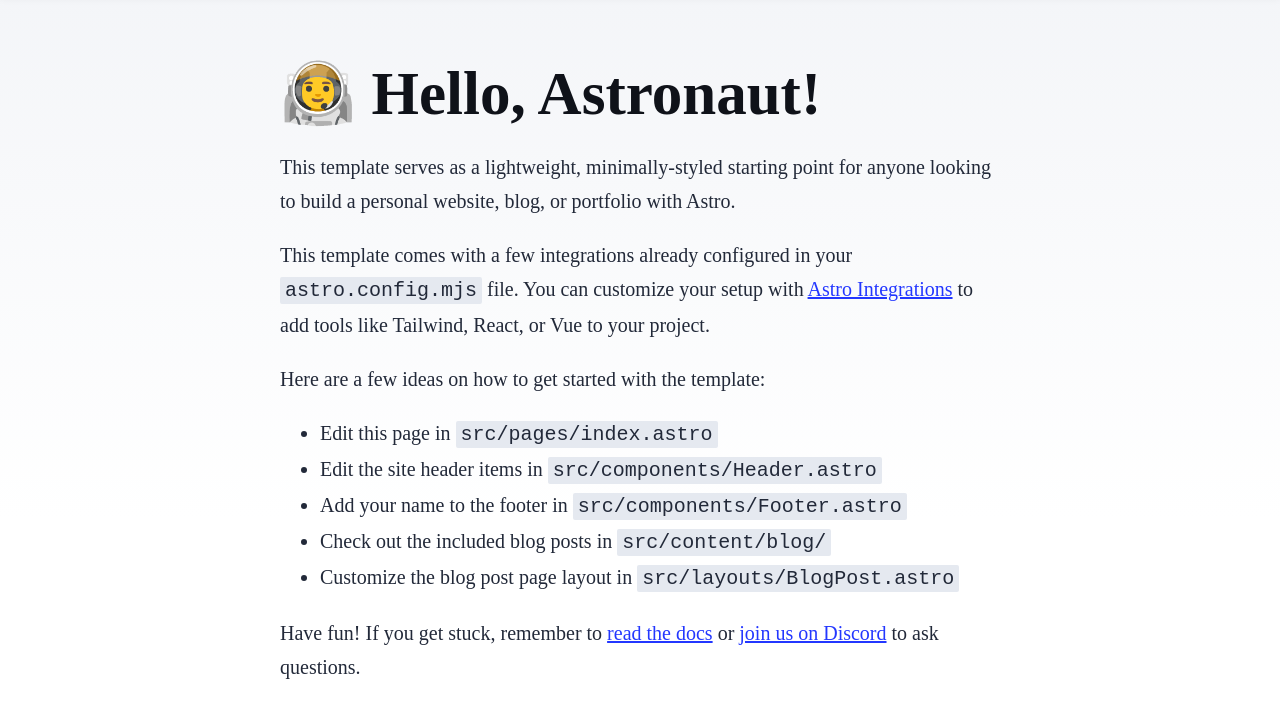
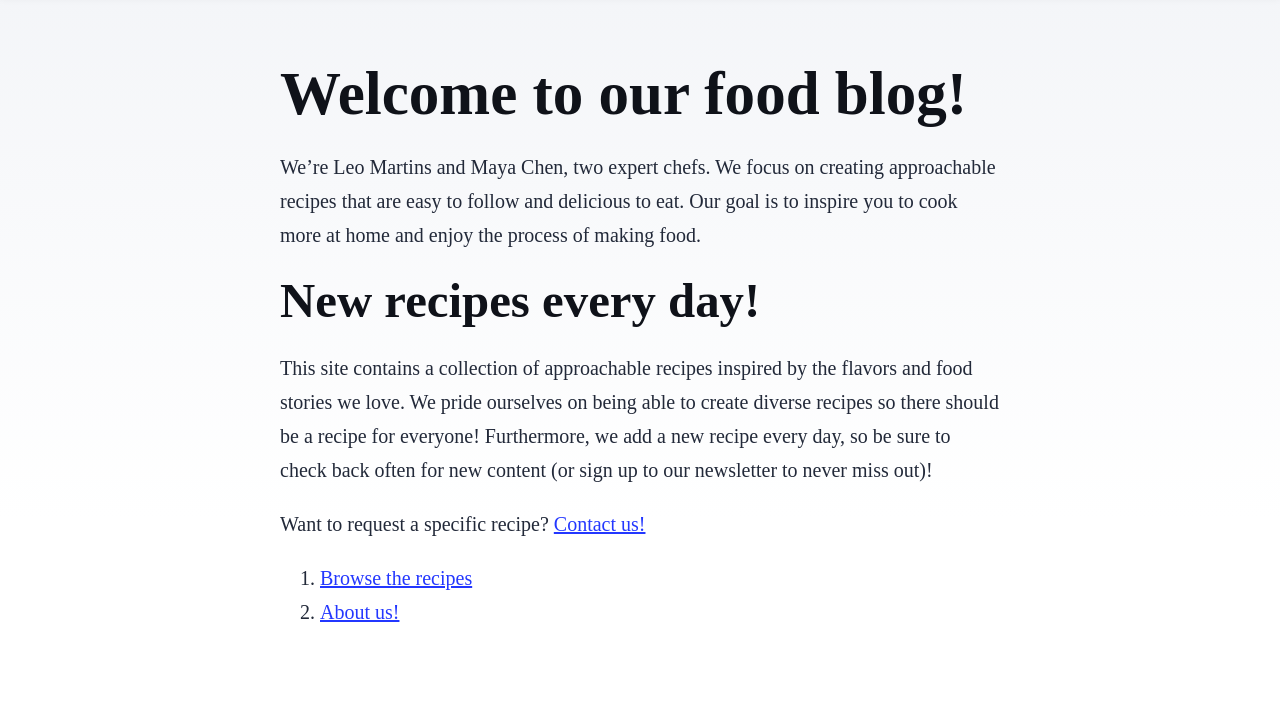
Before and after one commit to Charlie-duf/cs4421-astro-blog, an Astro site: page / in a window 1280 px wide. Shown: the part 81-782 px from the top of the page. Built offline with nearby package versions, Linux system fonts and the light colour scheme; Astro itself is replaced by a stand-in of ours.

Commit message:
Feat(index): Restructured home page to give welcome message + brif description of site

```diff
--- a/src/pages/index.astro
+++ b/src/pages/index.astro
@@ -13,36 +13,28 @@ import { SITE_DESCRIPTION, SITE_TITLE } from '../consts';
 	<body>
 		<Header />
 		<main>
-			<h1>🧑‍🚀 Hello, Astronaut!</h1>
-			<p>
-				This template
-				serves as a lightweight, minimally-styled starting point for anyone looking to build a personal
-				website, blog, or portfolio with Astro.
-			</p>
-			<p>
-				This template comes with a few integrations already configured in your
-				<code>astro.config.mjs</code> file. You can customize your setup with
-				<a href="https://astro.build/integrations">Astro Integrations</a> to add tools like Tailwind,
-				React, or Vue to your project.
-			</p>
-			<p>Here are a few ideas on how to get started with the template:</p>
-			<ul>
-				<li>Edit this page in <code>src/pages/index.astro</code></li>
-				<li>Edit the site header items in <code>src/components/Header.astro</code></li>
-				<li>Add your name to the footer in <code>src/components/Footer.astro</code></li>
-				<li>Check out the included blog posts in <code>src/content/blog/</code></li>
-				<li>Customize the blog post page layout in <code>src/layouts/BlogPost.astro</code></li>
-			</ul>
-			<p>
-				Have fun! If you get stuck, remember to
-				<a href="https://docs.astro.build/"> read the docs</a>
-				or <a href="https://astro.build/chat"> join us on Discord</a> to ask questions.
-			</p>
-			<p>
-				Looking for a blog template with a bit more personality? Check out
-				<a href="https://github.com/Charca/astro-blog-template">astro-blog-template</a>
-				by <a href="https://twitter.com/Charca">Maxi Ferreira</a>.
-			</p>
+			<section aria-labelledby="welcome-heading">
+				<h1 id="welcome-heading">Welcome to our food blog!</h1>
+				<p>
+					We’re Leo Martins and Maya Chen, two expert chefs. We focus on creating approachable recipes that are easy to follow and delicious to eat. Our goal is to inspire you to cook more at home and enjoy the process of making food.
+				</p>
+			</section>
+
+			<section aria-labelledby="about-heading">
+				<h2 id="about-heading">New recipes every day!</h2>
+				<p>
+					This site contains a collection of approachable recipes inspired by the flavors and food stories
+					we love. We pride ourselves on being able to create diverse recipes so there should be a recipe for everyone!
+					Furthermore, we add a new recipe every day, so be sure to check back often for new content (or sign up to our newsletter to never miss out)!
+
+				</p>
+				<p>Want to request a specific recipe? <a href="/about"> Contact us!</a></p>
+
+				<ol>
+					<li><a href="/blog">Browse the recipes</a></li>
+					<li><a href="/about"> About us!</a></li>
+				</ol>
+			</section>
 		</main>
 		<Footer />
 	</body>
```
